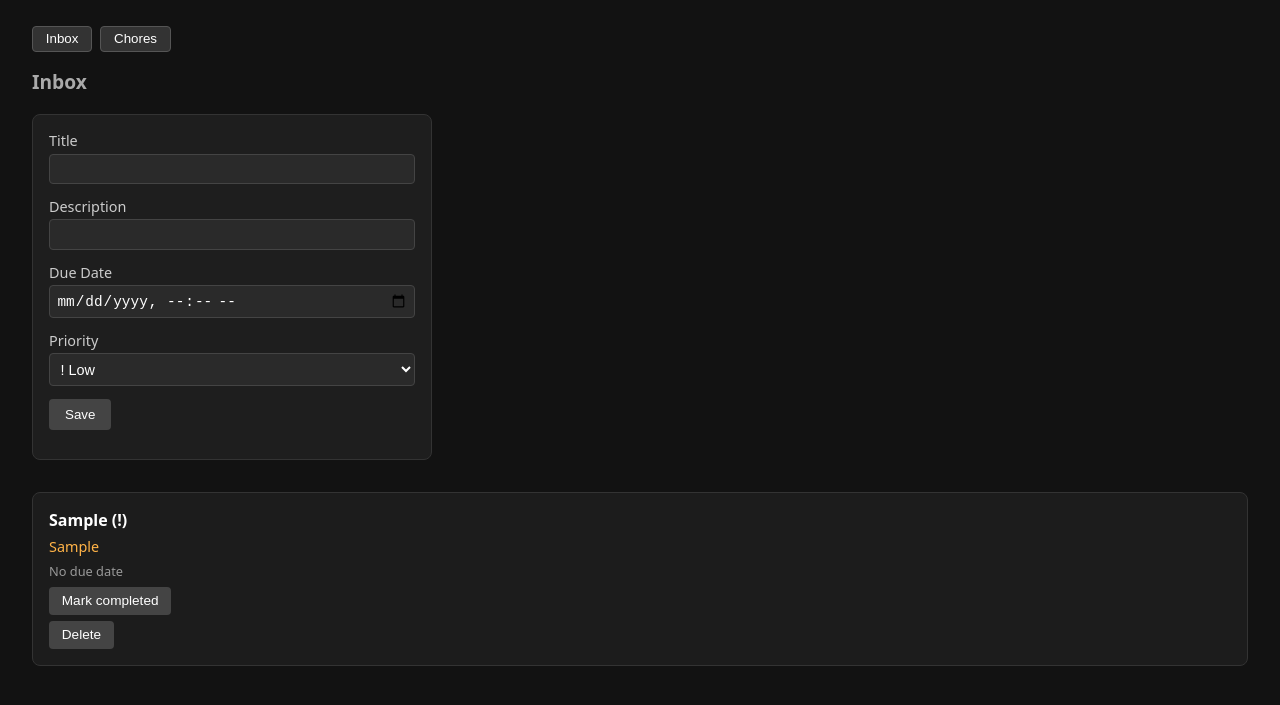
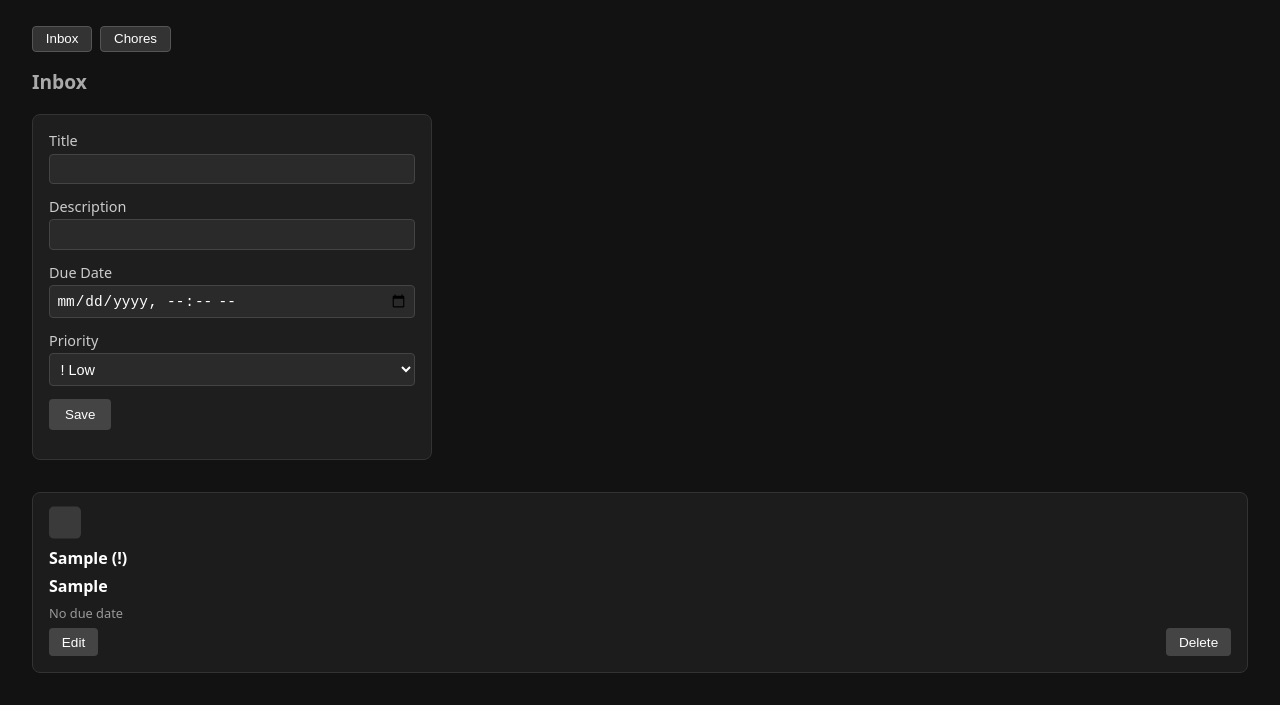
Before and after one commit to raif-sh/odin-todo-list, a website built with webpack: page src/template.html in a window 1280 px wide. Both pictures are taken after typing "Sample", "Sample" into the empty fields and a click on the button "Save". Shown: the part 112-817 px from the top of the page. Built offline with nearby package versions, Linux system fonts and the light colour scheme.

Commit message:
task completed button changed to a checkbox

```diff
--- a/src/dom_ops.js
+++ b/src/dom_ops.js
@@ -18,9 +18,9 @@ if (storageManager.read("localData") === null) {
 } else {
     // sync existing data to allProjects
     let tempStorage = storageManager.read("localData");
-    console.log("retreiving all projects")
+    // console.log("retreiving all projects")
     allProjects.push(...tempStorage)
-    console.table(allProjects)
+    // console.table(allProjects)
 }
 
 
@@ -48,10 +48,14 @@ renderProjectNames()
 // Show all todos and content
 function renderTodos(project) {
         content.innerHTML = ""; // clear old list
-        console.table(project)
+        // console.table(project)
 
         project.todos.forEach(todo => {
-            const newListItem = document.createElement("li");
+            const newListItem = document.createElement("div");
+            newListItem.className = "todo-item";
+
+            const newListItemAction = document.createElement("div");
+            newListItemAction.className = "todo-action";
 
             let setPriority = "";
             if (todo.priority === 'low') {
@@ -65,7 +69,7 @@ function renderTodos(project) {
             const newTitle = document.createElement("p");
             newTitle.textContent = todo.title + " (" + setPriority + ")";
 
-            const newDesc = document.createElement("span");
+            const newDesc = document.createElement("p");
             newDesc.textContent = todo.description;
 
             // console.log(todo.dueDate)
@@ -76,7 +80,7 @@ function renderTodos(project) {
             } else {
                 const currentDate = new Date();
                 const comparingDate = compareAsc(todo.dueDate, currentDate)
-                console.log(comparingDate)
+                // console.log(comparingDate)
                 let formatDateTime = format(todo.dueDate, 'PPPP');
                 let dueIn = formatDistanceToNow(todo.dueDate);
 
@@ -87,14 +91,38 @@ function renderTodos(project) {
                 }
             }
 
+            const newId = document.createElement("span");
+            newId.hidden = true;
+            newId.className = 'target-span-id';
+            newId.textContent = todo.id;
 
-            const newCompleted = document.createElement("button");
-            newCompleted.textContent = "Mark completed"
+            // const newCompleted = document.createElement("button");
+            // newCompleted.textContent = "Mark completed";
+
+            const newEdit= document.createElement("button");
+            newEdit.textContent = "Edit";
 
             const newDelete = document.createElement("button");
-            newDelete.textContent = "Delete"
+            newDelete.textContent = "Delete";
 
-            newListItem.append(newTitle, newDesc, newDueDate, newCompleted, newDelete)
+            // label element is a container for action items
+            const newLabel = document.createElement("label");
+            newLabel.classList = "form-control";
+
+            // Create checkbox
+            const newCheckbox = document.createElement("input");
+            newCheckbox.type = 'checkbox';
+            newCheckbox.classList = 'checkbox-style';
+            newCheckbox.name = "checkbox"
+
+            if (todo.completed === true) {
+                newCheckbox.checked = true;
+            }
+
+            newLabel.appendChild(newCheckbox);
+
+            newListItemAction.append(newId, newEdit, newDelete)
+            newListItem.append(newLabel, newTitle, newDesc, newDueDate, newListItemAction)
             content.appendChild(newListItem);
         });
 
@@ -188,5 +216,56 @@ getProjectNameSectionContainer.addEventListener("click", (e) => {
 
 })
 
+// Select content container to pick up todo-specific button clicks
+const getContentContainer = document.querySelector("#content");
+
+getContentContainer.addEventListener("click", (e) => {
+    // check if click was to a valid button, and determine request type
+    let actionType = null;
+    let parentElement = null;
+    if (e.target.matches('button')) {
+        actionType = e.target.textContent;
+        // Grab parent element of button
+        parentElement = e.target.parentElement;
+        // console.log(parentElement)
+    // check for completion checkbox clicck
+    } else if (e.target.matches('input[type="checkbox"]')) {
+        actionType = "Mark completed"
+        // Grab grand parent element of checkbox
+        parentElement = e.target.parentElement.parentElement;
+        // console.log(parentElement)
+    } else {
+        console.log(e.target)
+        // console.log("not a button!!!")
+        return
+    }
+
+
+    // Select the span element within the parent using its class
+    const spanElement = parentElement.querySelector('.target-span-id');
+
+    let selectedId = null;
+    // Get the todo id from the span
+    if (spanElement) {
+        selectedId = spanElement.textContent;
+        console.log(selectedId);
+    }
+
+    // find current active project name
+    const currentProjectObj = todoManager.findProject(getCurrentProjectHeader.textContent)
+
+    if (actionType === 'Mark completed') {
+        console.log("Updating todo to be marked as completed or erasing completed checkmark");
+        todoManager.updateCompleted(currentProjectObj, selectedId)
+        storageManager.save("localData", allProjects);
+        console.table(allProjects);
+    } else if (actionType === 'Edit') {
+        console.log("Opening edit options");
+
+    } else if (actionType === 'Delete') {
+        console.log("Deleting this todo");
+    }
+})
+
 
 export { btn };
--- a/src/styles.css
+++ b/src/styles.css
@@ -234,8 +234,7 @@ form select:focus {
   margin-top: 2rem;
 }
 
-#content li {
-  list-style: none;
+#content .todo-item {
   background: #1c1c1c;
   border: 1px solid #333;
   border-radius: 8px;
@@ -246,34 +245,39 @@ form select:focus {
   transition: background 0.2s ease;
 }
 
-#content li:hover {
+#content .todo-item:hover {
   background: #242424;
 }
 
-#content li p {
+#content .todo-item p {
   font-size: 1rem;
   font-weight: 600;
   color: #fff;
 }
 
-#content li span {
+#content .todo-item span {
   font-size: 0.9rem;
   color: #bbb;
 }
 
-#content li subtitle {
+#content .todo-item subtitle {
   font-size: 0.8rem;
   color: #999;
 }
 
 /* Priority highlight */
-#content li span:last-of-type {
+#content .todo-item span:last-of-type {
   color: #ffb347;
   font-weight: 500;
 }
 
-/* Completed button */
-#content li button {
+/* Actions buttons */
+#content .todo-action {
+  display: flex;
+  justify-content: space-between;
+}
+
+#content .todo-action button {
   align-self: flex-start;
   background: #444;
   color: #fff;
@@ -285,6 +289,60 @@ form select:focus {
   transition: background 0.2s ease;
 }
 
-#content li button:hover {
+#content .todo-action button:hover {
   background: #666;
 }
+
+#content .form-control {
+  font-family: system-ui, sans-serif;
+  font-size: 2rem;
+  font-weight: bold;
+  line-height: 1.1;
+  /* grid layout */
+  display: grid;
+  grid-template-columns: 1em auto;
+  gap: 0.5em;
+}
+
+#content input[type="checkbox"] {
+  -webkit-appearance: none;
+  appearance: none;
+  /* For iOS < 15 to remove gradient background */
+  background-color: #3a3a3a;
+  /* Not removed via appearance */
+  margin: 0;
+  /* consutom unchcked style */
+  font: inherit;
+  color: #3a3a3a;
+  width: 1em;
+  height: 1em;
+  border: 0.15em solid #3a3a3a;
+  border-radius: 0.15em;
+  transform: translateY(-0.075em);
+  display: grid;
+  place-content: center;
+}
+
+#content input[type="checkbox"]::before {
+  content: "";
+  width: 0.5em;
+  height: 0.5em;
+  transform: scale(0);
+  transition: 120mx transform ease-in-out;
+  box-shadow: inset 1em 1em greenyellow;
+  transform-origin: bottom left;
+  clip-path: polygon(14% 44%, 0 65%, 50% 100%, 100% 16%, 80% 0%, 43% 62%);
+}
+
+#content input[type="checkbox"]:hover {
+  background-color: #565656;
+  border: 0.15em solid #565656;
+}
+
+#content input[type="checkbox"]:checked::before {
+  transform: scale(1);
+}
+
+.form-control + .form-control {
+  margin-top: 1em;
+}
--- a/src/template.html
+++ b/src/template.html
@@ -50,9 +50,7 @@
         </p>
     </form>
     <div id="content">
-        <ul>
 
-        </ul>
     </div>
 </body>
 </html>
```
